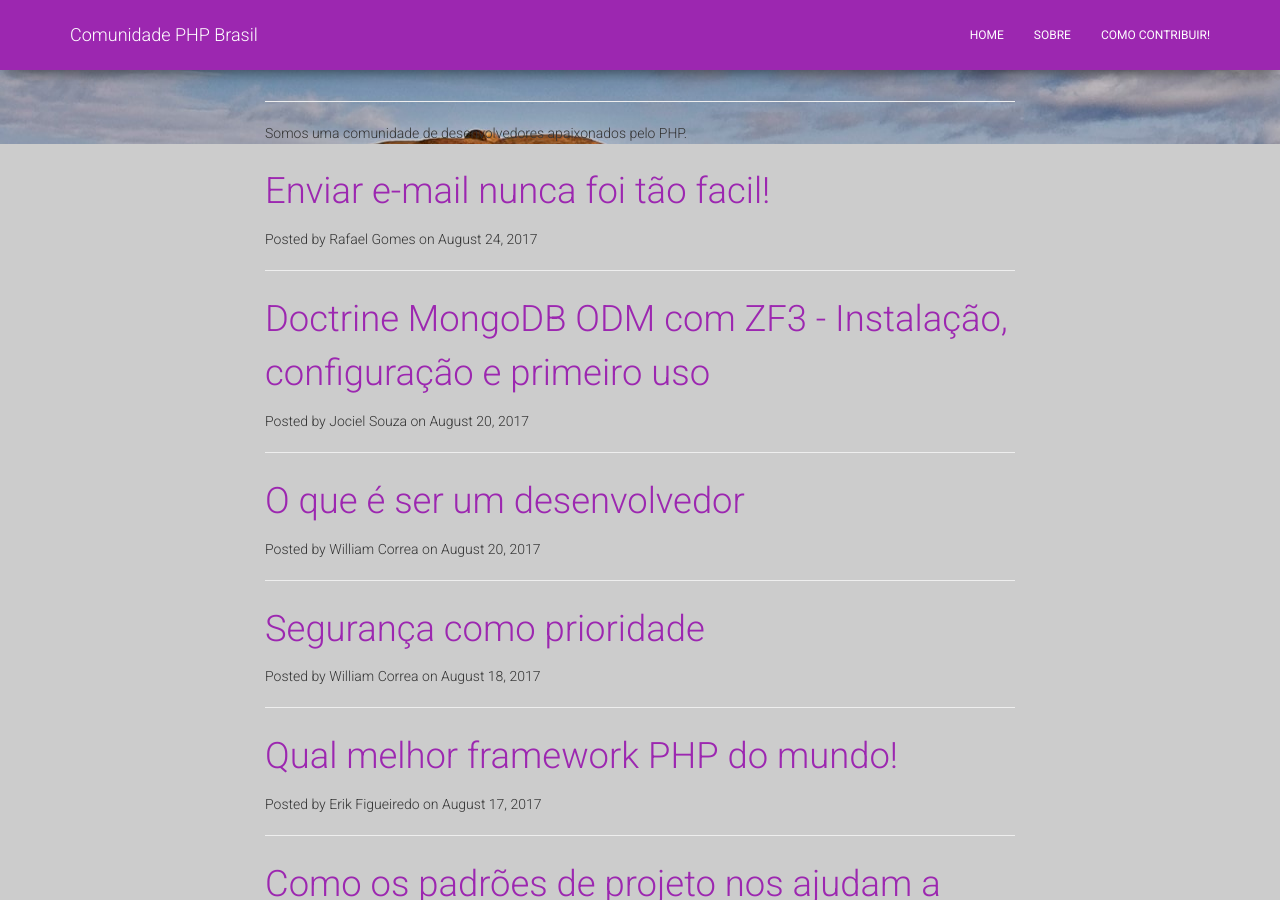
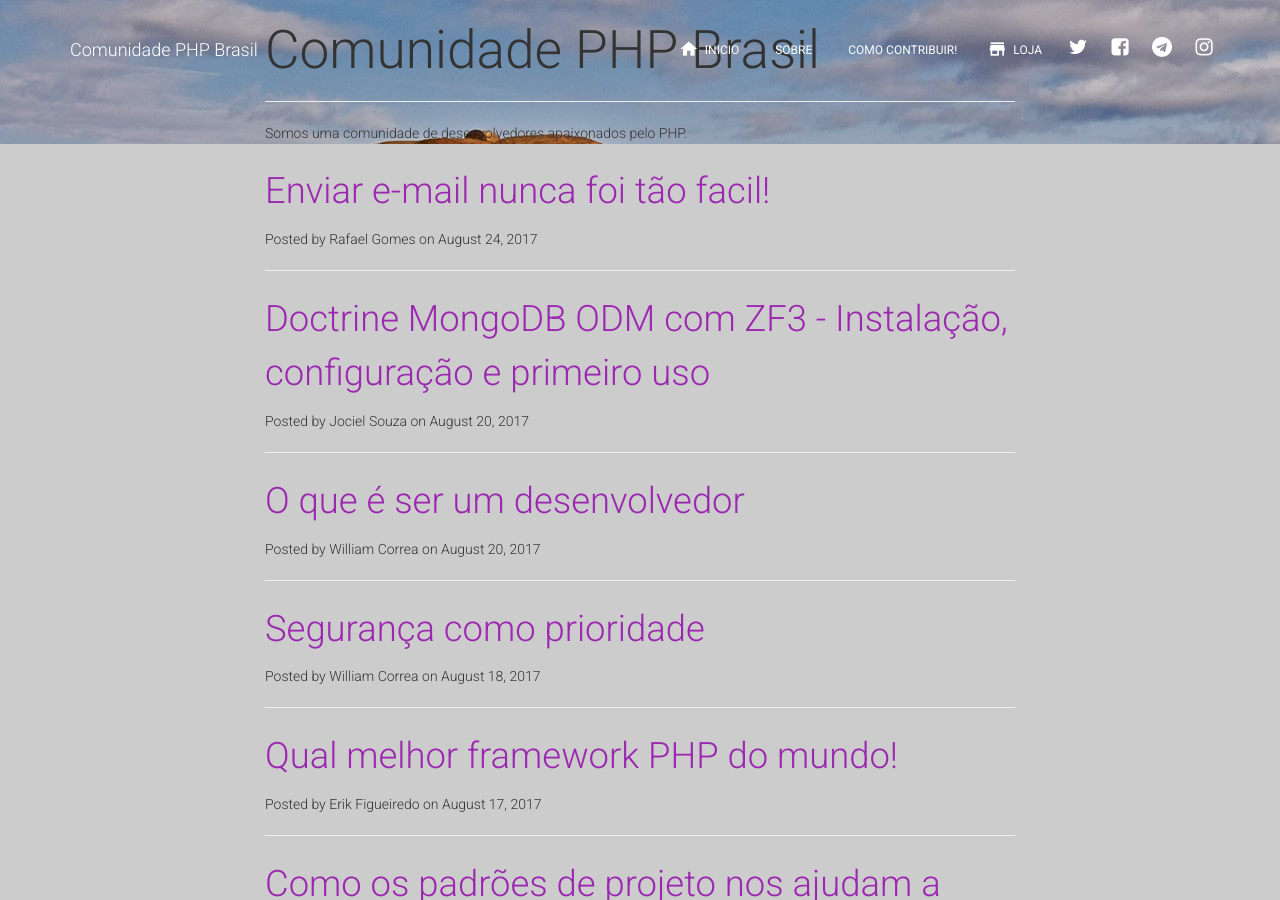
Before and after one commit to brasil-php/blog, a Jekyll site: the page built from index.html, in a window 1280 px wide and 900 px high. Built offline with Jekyll 4.4.1, drawn with Linux system fonts in a browser that asks for light colours; the list of posts is cut into pages by our own code.

Commit message:
Update Navbar

```diff
--- a/_includes/navigation.html
+++ b/_includes/navigation.html
@@ -1,29 +1,63 @@
-
-<nav class="navbar navbar-default navbar-custom navbar-fixed-top">
+<nav class="navbar navbar-transparent navbar-fixed-top navbar-color-on-scroll navbar-info">
     <div class="container">
-        <div class="navbar-header page-scroll">
-            <button type="button" class="navbar-toggle" data-toggle="collapse" data-target="#bs-example-navbar-collapse-1">
+        <!-- Brand and toggle get grouped for better mobile display -->
+        <div class="navbar-header">
+            <button type="button" class="navbar-toggle" data-toggle="collapse" data-target="#navigation-example">
                 <span class="sr-only">Toggle navigation</span>
                 <span class="icon-bar"></span>
                 <span class="icon-bar"></span>
                 <span class="icon-bar"></span>
             </button>
-            <a class="navbar-brand" href="{{ site.url }}">{{ site.title }}</a>
+            <a class="navbar-brand" href="{{ site.url }}"
+                    data-toggle="tooltip" data-placement="bottom" title="{{ site.title }}">{{ site.title }}</a>
         </div>
 
-        <div class="collapse navbar-collapse" id="bs-example-navbar-collapse-1">
+        <div class="collapse navbar-collapse" id="navigation-example">
             <ul class="nav navbar-nav navbar-right">
                 <li>
-                    <a href="{{ site.url }}">Home</a>
+                    <a href="{{ site.url }}" target="_blank"
+                        data-toggle="tooltip" data-placement="bottom" title="Conheça nossos trabalhos!">
+                        <i class="material-icons">home</i> INICIO</a>
                 </li>
                 {% for page in site.pages %}{% if page.title %}
-        				{% if page.url != '/404.html' %}
-                        <li>
-                            <a href="{{ page.url | prepend: site.baseurl }}">{{ page.title }}</a>
-                        </li>
-        				{% endif %}
-                {% endif %}{% endfor %}
+                {% if page.url != '/404.html' %}
+                <li>
+                    <a href="{{ page.url | prepend: site.baseurl }}" target="_blank"
+                        data-toggle="tooltip" data-placement="bottom" title="Entre em contato com a gente!">
+                        <i class="material-icons"></i> {{ page.title }}</a>
+                </li>
+                {% endif %}
+        {% endif %}{% endfor %}
+
+                <li>
+                    <a href="#" target="_blank" data-toggle="tooltip" data-placement="bottom" title="Confira nossa loja!">
+                        <i class="material-icons">store</i> LOJA</a>
+                </li>
+                <li>
+                    <a href="https://twitter.com/rafaggouveia" target="_blank" class="btn btn-simple btn-white btn-just-icon"
+                                    data-toggle="tooltip" data-placement="bottom" title="Twitter">
+                        <i class="fa fa-twitter"></i>
+                    </a>
+                </li>
+                <li>
+                    <a href="https://www.facebook.com/rafagouve" target="_blank" class="btn btn-simple btn-white btn-just-icon"
+                                    data-toggle="tooltip" data-placement="bottom" title="Facebook">
+                        <i class="fa fa-facebook-square"></i>
+                    </a>
+                </li>
+                                <li>
+                    <a href="https://telegram.me/RaitoYa" target="_blank" class="btn btn-simple btn-white btn-just-icon"
+                                    data-toggle="tooltip" data-placement="bottom" title="Telegram">
+                                        <i class="fa fa-telegram"></i>
+                                    </a>
+                    </li>
+                                <li>
+                    <a href="https://www.instagram.com/rafa.gouveia/" target="_blank" class="btn btn-simple btn-white btn-just-icon"
+                                    data-toggle="tooltip" data-placement="bottom" title="Instagram">
+                                        <i class="fa fa-instagram"></i>
+                                    </a>
+                    </li>
             </ul>
-        </div><!-- /.navbar-collapse -->
-    </div><!-- /.container -->
+        </div>
+    </div>
 </nav>
```
